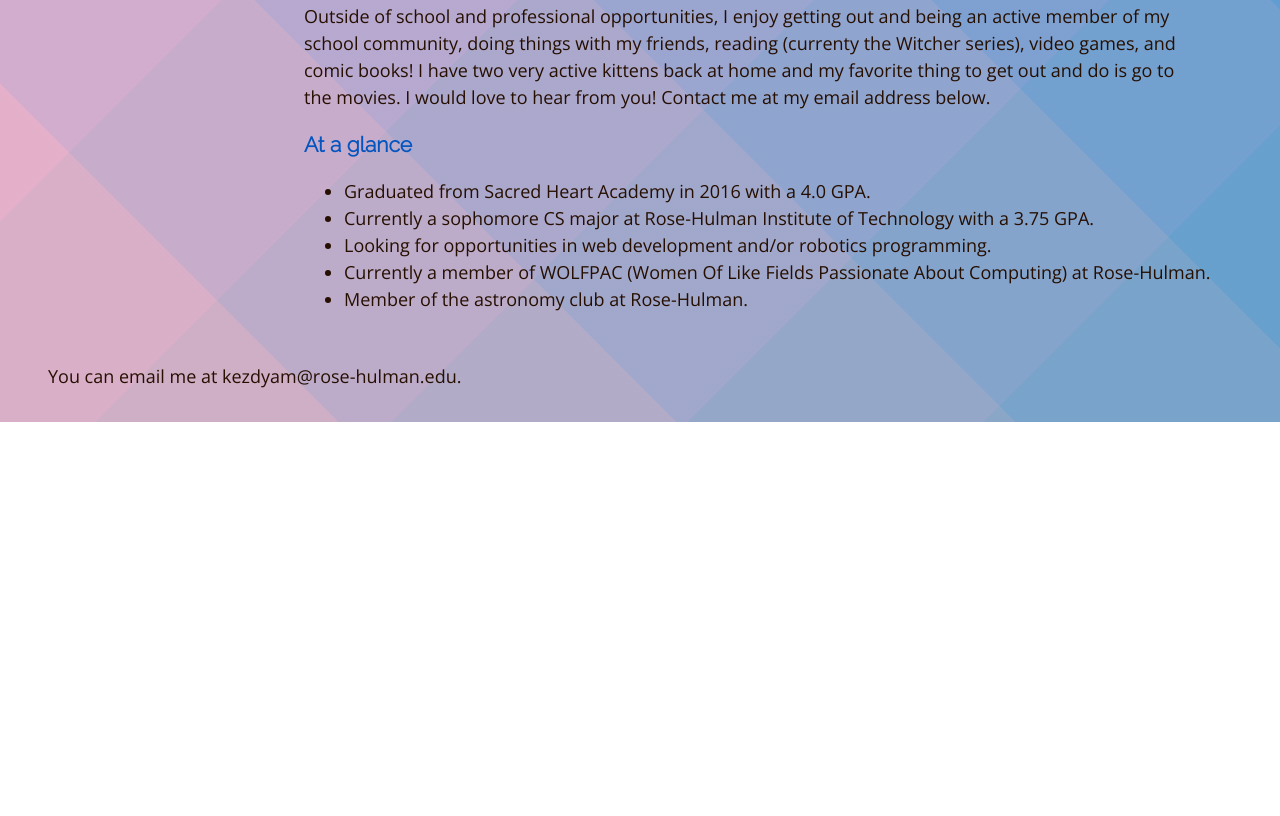
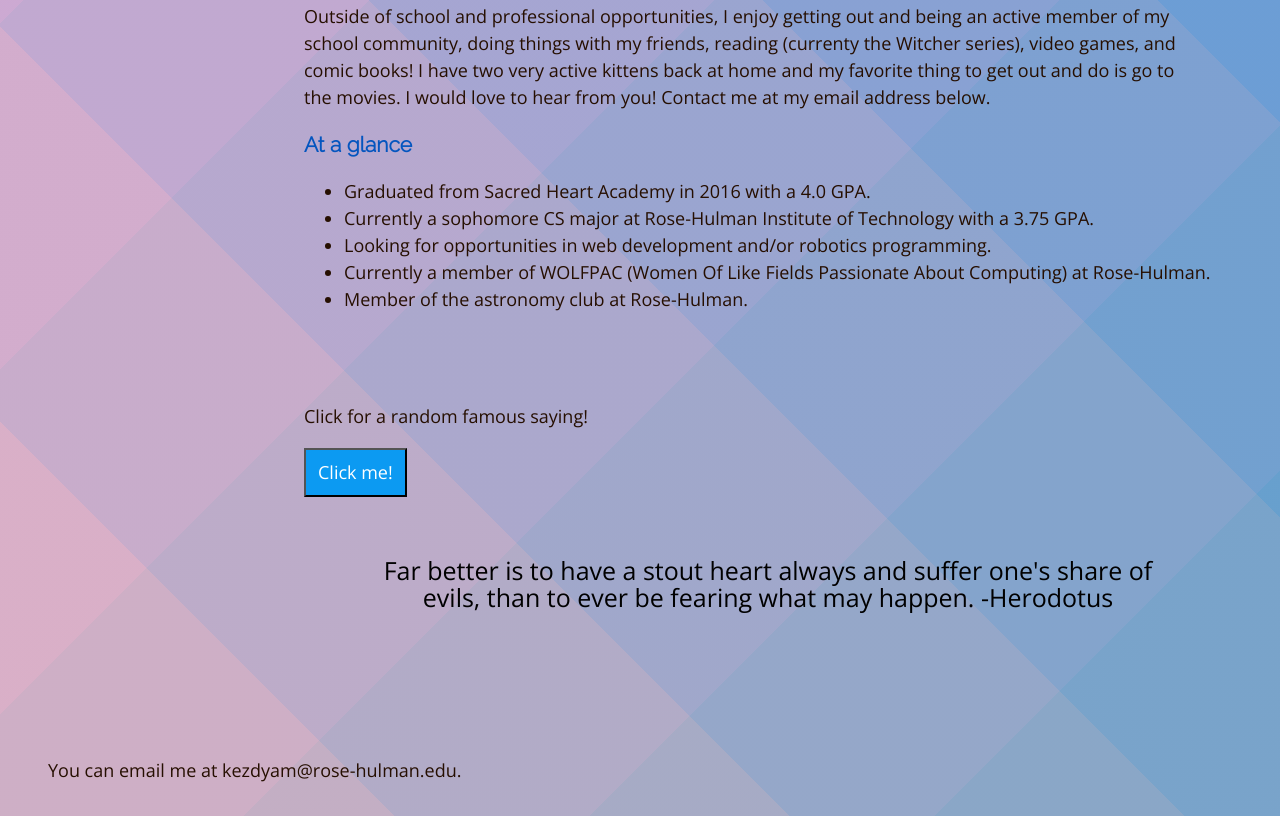
Before and after one commit to kezdyam/kezdyam.github.io, a plain HTML site: page index.html in a window 1280 px wide. Shown: the part 667-1483 px from the top of the page. Before the commit the page ends 1089 px from the top, so only its background shows below. Drawn offline with nearby package versions, Linux system fonts and the light colour scheme.

Commit message:
implemented sayings button

```diff
--- a/index.html
+++ b/index.html
@@ -46,6 +46,17 @@
             <li>Currently a member of WOLFPAC (Women Of Like Fields Passionate About Computing) at Rose-Hulman.</li>
             <li>Member of the astronomy club at Rose-Hulman.</li>
         </ul>
+        <br>
+        <br>
+        <div>
+            <p>
+                Click for a random famous saying!
+            </p>
+            <button id="sayingsButton">Click me!</button>
+            <div id="aFamousSaying"></div>
+        </div>
+        <br>
+        <br>
         </main>
         <footer>
             You can email me at kezdyam@rose-hulman.edu.
--- a/scripts/main.js
+++ b/scripts/main.js
@@ -0,0 +1,60 @@
+/**
+ * @fileoverview
+ * Provides the JavaScript interactions for all pages.
+ *
+ * @author
+ * Annelise Kezdy
+ */
+
+/** namespace. */
+var rhit = rhit || {};
+
+/** globals */
+rhit.variableName = "";
+
+rhit.SayingsManager = class {
+	constructor() {
+        this.prevRandom = 0;
+        this.sayings = [
+            "Few are born brave, many become so through training and force of discipline.   -Vegetius",
+            "Far better is to have a stout heart always and suffer one's share of evils, than to ever be fearing what may happen.   -Herodotus",
+            "The desire for safety stands against every great and noble enterprise.   -Tacitus",
+            "A collision at sea can ruin your entire day.   -Samwise",
+            "The gods favor the bold.   -Ovid",
+            "It is a bad plan that cannot be altered.   -Pulibius Syrus",
+            "If a man does not know to what port he is sailing, no wind is favourable.   -Seneca",
+            "Ah! The generals! They are numerous but not good for much!   -Aristophanes",
+            "Fortune favours the brave.   -Terence"
+        ];
+	}
+
+    getRandomSaying() {
+        let randomNum = Math.floor(Math.random() * this.sayings.length);
+        return this.sayings[randomNum];
+    }
+
+}
+
+rhit.ViewController = class {
+	constructor() {
+		this.sayingsManager = new rhit.SayingsManager();
+
+		const sayingsButton = document.getElementById("sayingsButton");
+        sayingsButton.onclick = (event) => {
+            console.log("Clicked sayingsButton");
+            this.updateView();
+        };
+        this.updateView();
+	}
+
+    updateView() {
+        document.getElementById("aFamousSaying").innerHTML = this.sayingsManager.getRandomSaying();
+    }
+}
+
+rhit.main = function () {
+	console.log("Ready");
+	viewController = new rhit.ViewController();
+};
+
+rhit.main();
--- a/styles/main.css
+++ b/styles/main.css
@@ -54,6 +54,23 @@ body#about img {
 
 p {
     max-width: 50em;
+}
+
+#sayingsButton {
+    background-color: var(--light-color);
+    color: white;
+    text-align: center;
+    padding: 12px;
+}
+
+#aFamousSaying {
+    font-size: 25px;
+    text-align: center;
+    justify-content: center;
+    /* background-color: white; */
+    color: black;
+    padding: 30px;
+    margin: 30px;
 }
 
 body {
```
